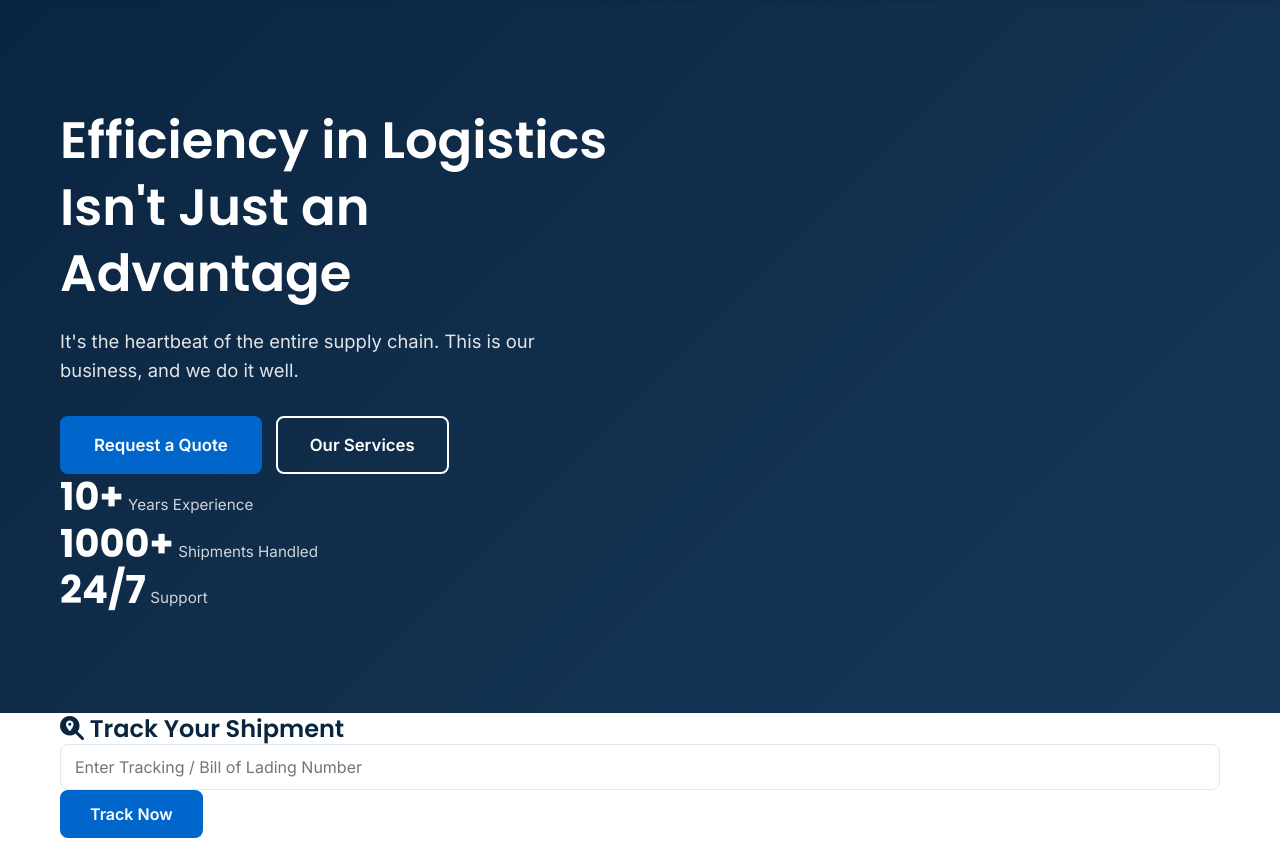
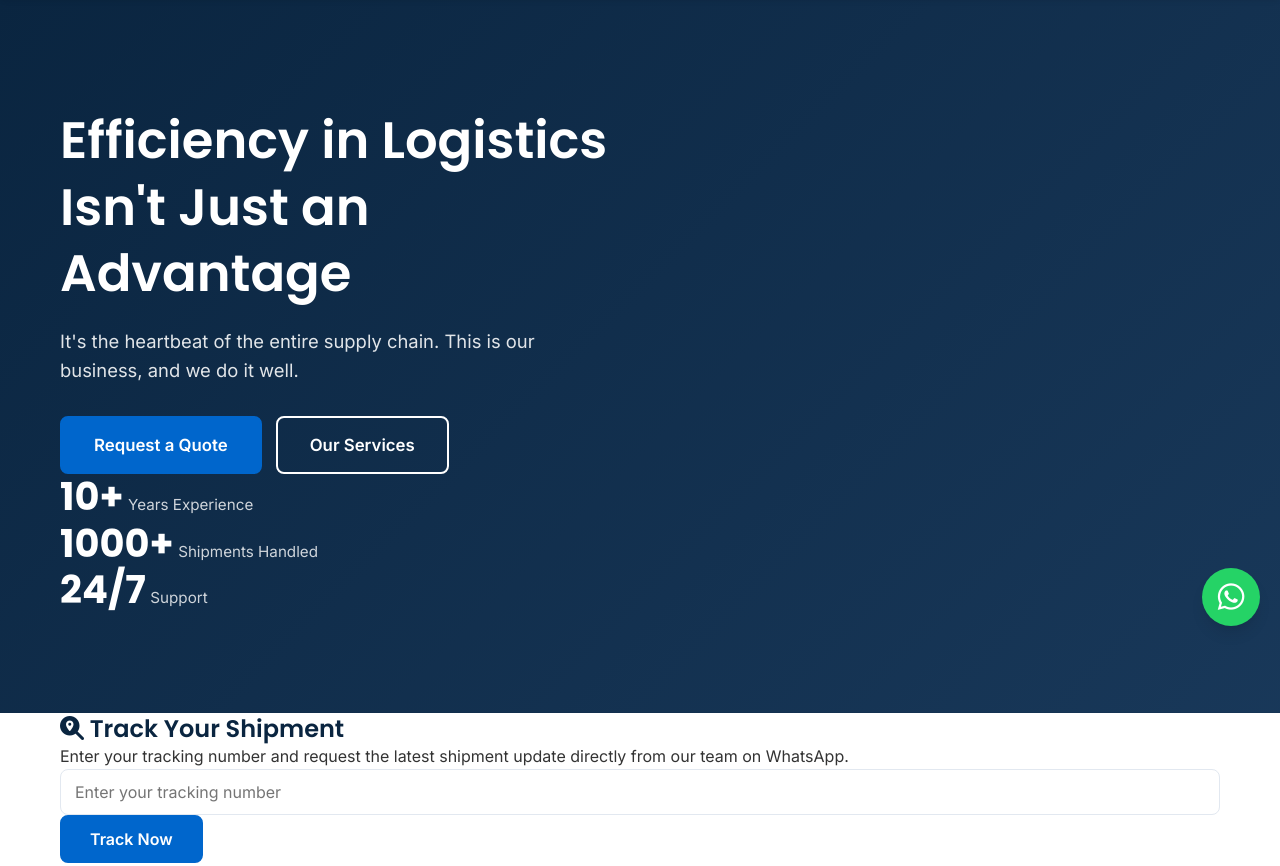
Before and after one commit to Kaylee7-ai/divine-eagle-logistics, a plain HTML site: page index.html in a window 1280 px wide. Shown: the part 154-1020 px from the top of the page. Drawn offline with Linux system fonts and the light colour scheme.

Commit message:
Improve shipment enquiry UX and fix WhatsApp links

```diff
--- a/index.html
+++ b/index.html
@@ -95,9 +95,11 @@
         <div class="container">
             <div class="track-box">
                 <h2><i class="fas fa-search-location" aria-hidden="true"></i> Track Your Shipment</h2>
+                <p class="track-intro">Enter your tracking number and request the latest shipment update directly from our team on WhatsApp.</p>
                 <form class="track-form" id="track-form" novalidate>
                     <label for="tracking-number" class="sr-only">Tracking Number</label>
-                    <input type="text" id="tracking-number" name="tracking" placeholder="Enter Tracking / Bill of Lading Number" required autocomplete="off">
+                    <input type="text" id="tracking-number" name="tracking" placeholder="Enter your tracking number" required autocomplete="off" aria-describedby="tracking-help">
+                    <span id="tracking-help" class="sr-only">Your WhatsApp message will be prepared for you to review and send.</span>
                     <button type="submit" class="btn btn-primary">Track Now</button>
                 </form>
                 <div id="track-result" class="track-result hidden" role="status" aria-live="polite"></div>
@@ -364,8 +366,6 @@
                     <p><i class="fas fa-envelope" aria-hidden="true"></i> info@divineeaglelogistics.com</p>
                     <p><i class="fas fa-map-marker-alt" aria-hidden="true"></i> Greater Accra, Ghana</p>
                     <div class="social-links">
-                        <a href="#" aria-label="Facebook"><i class="fab fa-facebook-f"></i></a>
-                        <a href="#" aria-label="LinkedIn"><i class="fab fa-linkedin-in"></i></a>
                         <a href="https://wa.me/233244850253" target="_blank" rel="noopener noreferrer" aria-label="WhatsApp"><i class="fab fa-whatsapp"></i></a>
                     </div>
                 </div>
@@ -377,7 +377,7 @@
     </footer>
 
     <!-- Floating WhatsApp -->
-    <a href="https://wa.me/233244850253" class="floating-whatsapp" target="_blank" rel="noopener noreferrer" aria-label="Chat on WhatsApp">
+    <a href="https://wa.me/233244850253" class="whatsapp-float" target="_blank" rel="noopener noreferrer" aria-label="Chat on WhatsApp">
         <i class="fab fa-whatsapp" aria-hidden="true"></i>
     </a>
 
```
